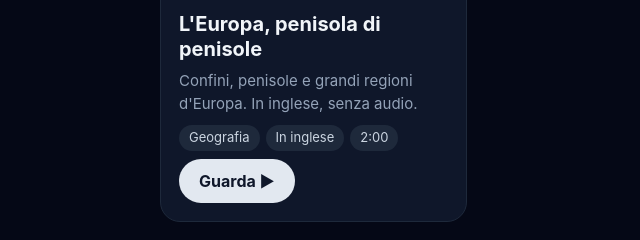
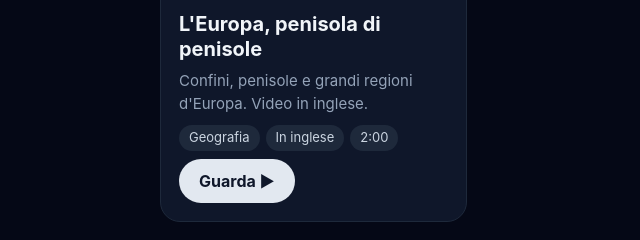
Before and after one commit to bruceketta83/bruceketta83.github.io, a website: page index.html in a window 1280 px wide. Shown: the part 1347-1587 px from the top of the page, 0-640 px from the left. Drawn offline with Linux system fonts and the light colour scheme.

Commit message:
Europe card: new cover, no longer says "no audio"
Co-Authored-By: Claude Opus 5.5 <noreply@anthropic.com>
Claude-Session: https://claude.ai/code/session_018EhJPoJraYHsQQnM3m2GZU

```diff
--- a/index.html
+++ b/index.html
@@ -127,7 +127,7 @@
       <img src="img/europa.webp" alt="Il titolo Europe accanto al globo con l'Europa" width="720" height="446">
       <div class="body">
         <h2>L'Europa, penisola di penisole</h2>
-        <p>Confini, penisole e grandi regioni d'Europa. In inglese, senza audio.</p>
+        <p>Confini, penisole e grandi regioni d'Europa. Video in inglese.</p>
         <div class="tags"><span>Geografia</span><span>In inglese</span><span>2:00</span></div>
         <span class="play watch">Guarda ▶</span>
       </div>
```
Also changed, not shown: img/europa.webp.
